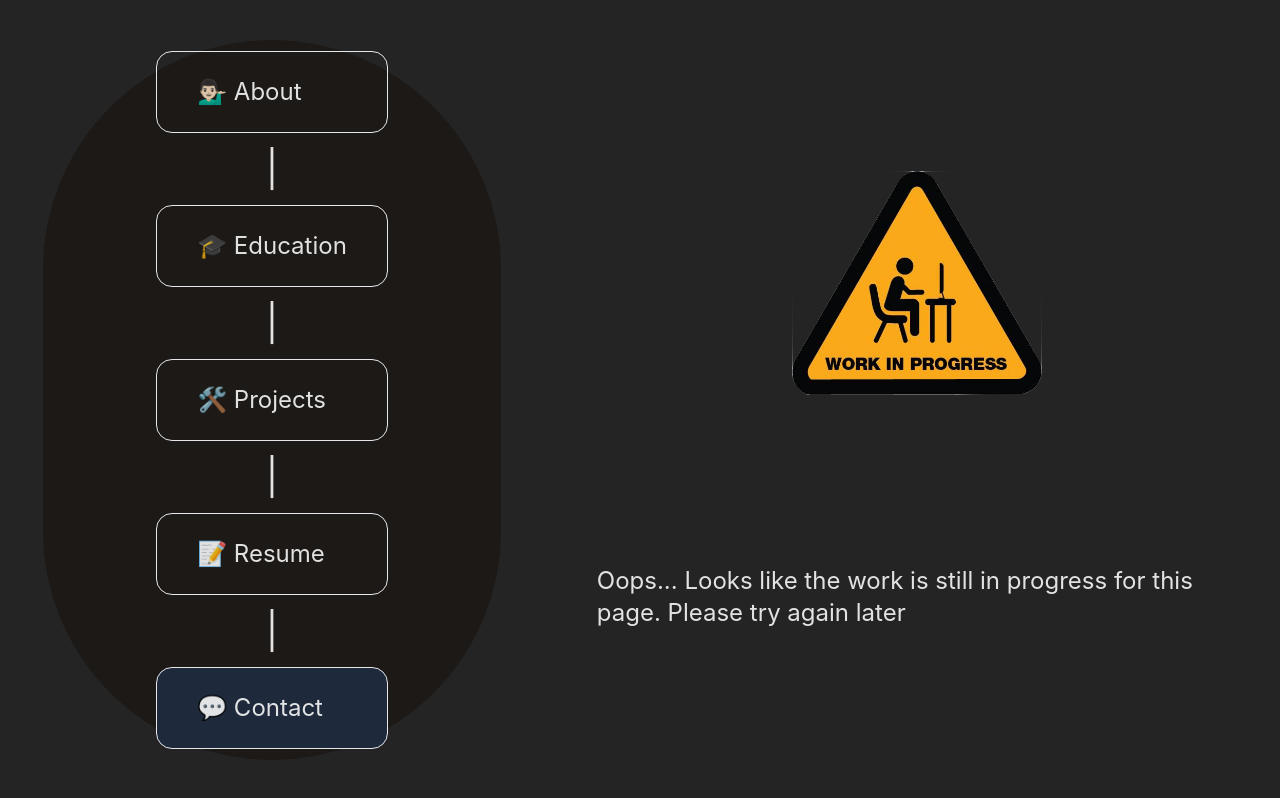
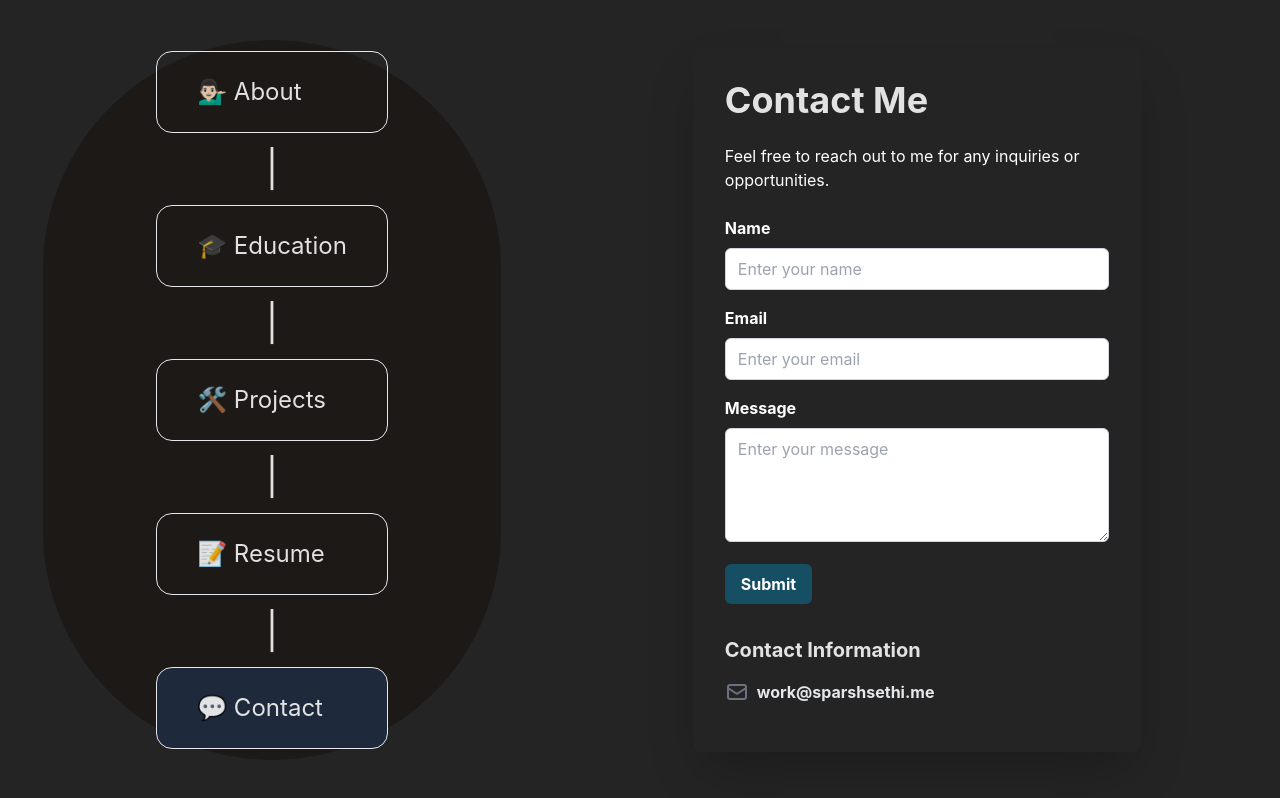
Before and after one commit to code-sparsh/portfolio, a React (Vite) app: page / in a window 1280 px wide. Both pictures are taken after a click on the element "💬 Contact". Built offline with nearby package versions, Linux system fonts and the light colour scheme.

Commit message:
feat: create contact page
Signed-off-by: Sparsh Sethi <sparshsethi15@gmail.com>

```diff
--- a/src/components/Contact/index.jsx
+++ b/src/components/Contact/index.jsx
@@ -1,15 +1,83 @@
-import WorkInProgress from "../WorkInProgress";
+import React from 'react';
 
 const Contact = () => {
+  return (
+    <div className="h-full md:w-1/2  flex flex-col items-center justify-center p-8">
+      <div className="max-w-md w-full rounded-lg shadow-2xl p-8">
+        <h2 className="text-4xl font-bold mb-6">Contact Me</h2>
+        <p className="text-white mb-6">
+          Feel free to reach out to me for any inquiries or opportunities.
+        </p>
 
-    return (
+        {/* Contact form */}
+        <form className="space-y-4">
+          <div>
+            <label htmlFor="name" className="block text-white font-bold mb-2">
+              Name
+            </label>
+            <input
+              id="name"
+              type="text"
+              className="w-full px-3 py-2 border border-gray-300 rounded-md focus:outline-none focus:ring-2  focus:ring-blue-400"
+              placeholder="Enter your name"
+            />
+          </div>
+          <div>
+            <label htmlFor="email" className="block text-white font-bold mb-2">
+              Email
+            </label>
+            <input
+              id="email"
+              type="email"
+              className="w-full px-3 py-2 border border-gray-300 rounded-md focus:outline-none focus:ring-2 focus:ring-blue-400"
+              placeholder="Enter your email"
+            />
+          </div>
+          <div>
+            <label htmlFor="message" className="block text-white font-bold mb-2">
+              Message
+            </label>
+            <textarea
+              id="message"
+              className="w-full px-3 py-2 border border-gray-300 rounded-md focus:outline-none focus:ring-2 focus:ring-blue-400"
+              rows="4"
+              placeholder="Enter your message"
+            ></textarea>
+          </div>
+          <button
+            type="submit"
+            className=" bg-cyan-900 hover:bg-cyan-800 text-white font-bold py-2 px-4 rounded-md"
+          >
+            Submit
+          </button>
+        </form>
 
-        <div className=" h-full md:w-1/2">
-
-            <WorkInProgress/>
-
+        {/* Additional contact information */}
+        <div className="mt-8">
+          <h3 className="text-xl font-bold mb-4">Contact Information</h3>
+          <div className="flex items-center mb-4">
+            <svg
+              className="w-6 h-6 text-gray-500 mr-2"
+              xmlns="http://www.w3.org/2000/svg"
+              fill="none"
+              viewBox="0 0 24 24"
+              stroke="currentColor"
+            >
+              <path
+                strokeLinecap="round"
+                strokeLinejoin="round"
+                strokeWidth={2}
+                d="M3 8l7.89 5.26a2 2 0 002.22 0L21 8M5 19h14a2 2 0 002-2V7a2 2 0 00-2-2H5a2 2 0 00-2 2v10a2 2 0 002 2z"
+              />
+            </svg>
+            <a href="mailto:work@sparshsethi.me" className="text-gray-200 font-bold">
+              work@sparshsethi.me
+            </a>
+          </div>
         </div>
-    )
-}
+      </div>
+    </div>
+  );
+};
 
 export default Contact;
```
